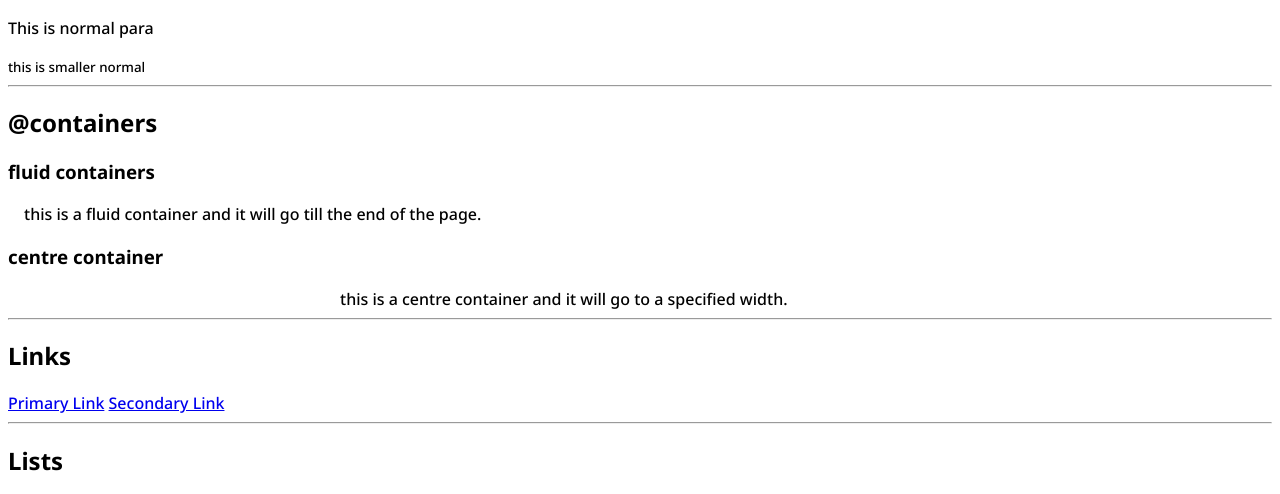
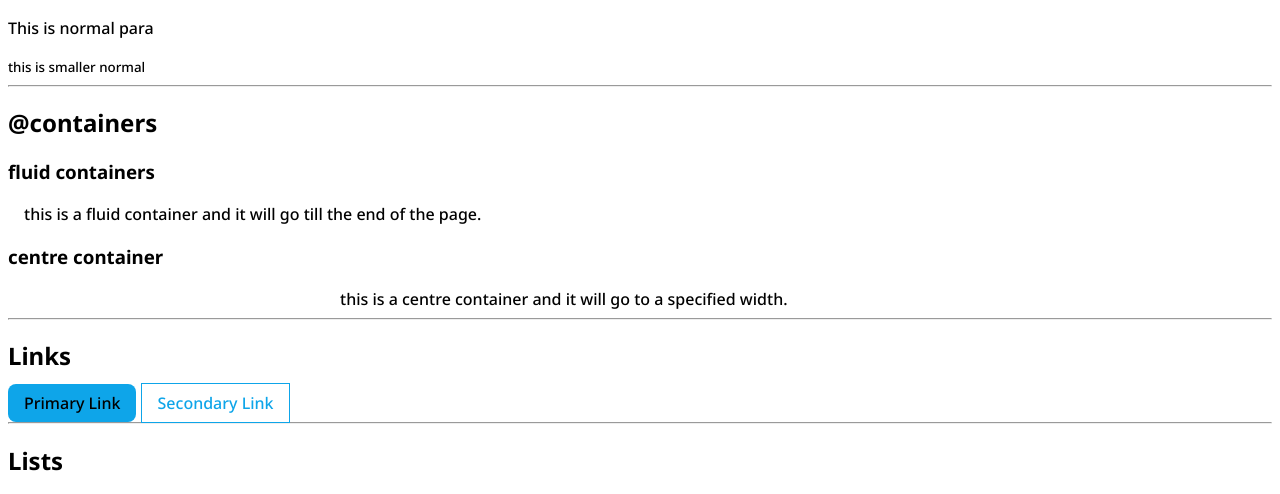
Before and after one commit to bhatt-hitanshu/neog-camp-lesson-3-practise, a plain HTML site: page index.html in a window 1280 px wide. Shown: the part 301-795 px from the top of the page. Drawn offline with Linux system fonts and the light colour scheme.

Commit message:
updated links

```diff
--- a/index.html
+++ b/index.html
@@ -24,8 +24,8 @@
     <div class=" container container-centre">this is a centre container and it will go to a specified width.</div>
     <hr>
     <h2>Links</h2>
-    <a href="/">Primary Link</a>
-    <a href="/">Secondary Link</a>
+    <a class="link link-primary" href="/">Primary Link</a>
+    <a class="link link-secondary" href="/">Secondary Link</a>
     <hr>
     <h2>Lists</h2>
     <h3>Unorderd Lists</h3>
--- a/styles.css
+++ b/styles.css
@@ -1,4 +1,7 @@
 @import url('https://fonts.googleapis.com/css2?family=Noto+Sans:wght@500;700&display=swap');
+:root{
+    --primary-color: #0ea5e9;
+}
 body{
     font-family: 'Noto Sans', sans-serif;
 }
@@ -10,3 +13,16 @@ body{
     max-width: 600px;
     margin: auto;
 }
+.link{
+    text-decoration: none;
+    padding: 0.5rem 1rem;
+}
+.link-primary{
+    background-color: var(--primary-color);
+    border-radius: 0.5rem;
+    color: black;
+}
+.link-secondary{
+    color: var(--primary-color);
+    border: 1px solid var(--primary-color);
+}
```
